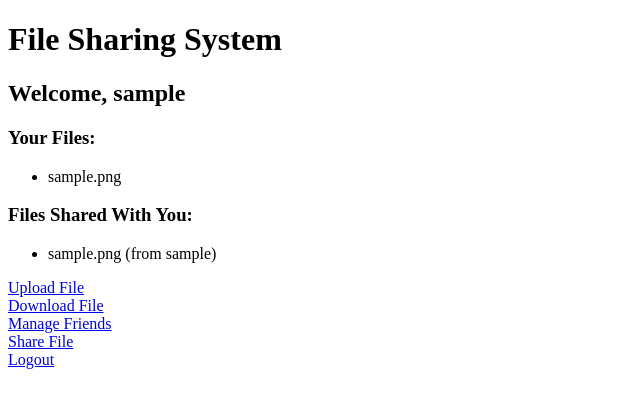
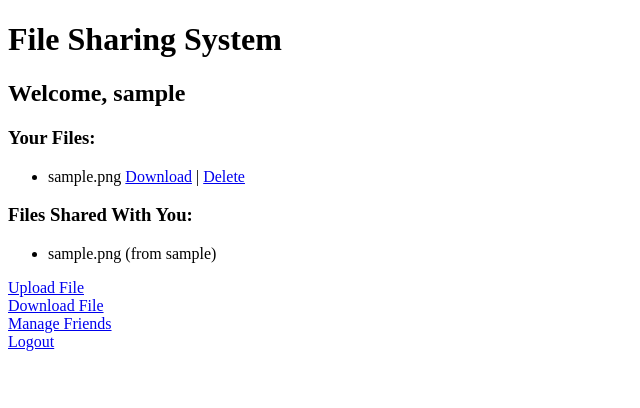
Before and after one commit to AshutoshChaudhary-lgtm/secure_file_sharing, a Django app: page / in a window 1280 px wide. Shown: the top 408 px of the page, without its empty margins (0-640 px from the left). Run offline with Django 5.2, Linux system fonts and the light colour scheme; a user stored in the database is signed in; tables that the repository leaves empty hold one stand-in row (values such as "Sample post"); parts of the project's set-up code (start-up, migrations or seed data) failed here and were passed over.

Commit message:
Add delete file functionality with confirmation template; update index to include delete links

```diff
--- a/app/templates/index.html
+++ b/app/templates/index.html
@@ -22,7 +22,11 @@
         {% if files %}
             <ul>
                 {% for file in files %}
-                    <li>{{ file.filename }}</li>
+                    <li>
+                        {{ file.filename }}
+                        <a href="{% url 'download_file' %}?filename={{ file.filename }}">Download</a> |
+                        <a href="{% url 'delete_file' file.id %}">Delete</a>
+                    </li>
                 {% endfor %}
             </ul>
         {% else %}
@@ -43,7 +47,6 @@
         <a href="{% url 'upload_file' %}">Upload File</a><br>
         <a href="{% url 'download_file' %}?filename=yourfile.txt">Download File</a><br>
         <a href="{% url 'friends' %}">Manage Friends</a><br>
-        <a href="{% url 'share_file' %}">Share File</a><br>
         <a href="{% url 'logout' %}">Logout</a><br>
     {% else %}
         <h2>Welcome to the File Sharing System</h2>
@@ -54,7 +57,6 @@
                 {% endfor %}
             </ul>
         {% endif %}
-
         <a href="{% url 'register' %}">Register</a><br>
         <a href="{% url 'login' %}">Login</a><br>
     {% endif %}
--- a/app/views.py
+++ b/app/views.py
@@ -218,6 +218,28 @@ def download_file(request):
         messages.error(request, 'Invalid request method')
         return redirect('index')
 
+@login_required
+def delete_file(request, file_id):
+    """Delete a file uploaded by the user."""
+    file = get_object_or_404(File, id=file_id, user=request.user)
+    file_path = get_safe_user_file_path(request.user.id, file.filename)
+
+    if request.method == 'POST':
+        # Delete the file from the filesystem
+        if file_path.exists():
+            os.remove(file_path)
+
+        # Delete the FileShare entries
+        FileShare.objects.filter(file=file).delete()
+
+        # Delete the File record
+        file.delete()
+
+        messages.success(request, 'File deleted successfully.')
+        return redirect('index')
+
+    return render(request, 'delete_confirm.html', {'file': file})
+
 def validate_file_extension(filename):
     """Validate file extension"""
     ext = os.path.splitext(filename)[1].lower()
--- a/secure_file_sharing/urls.py
+++ b/secure_file_sharing/urls.py
@@ -13,4 +13,5 @@ urlpatterns = [
     path('download/', views.download_file, name='download_file'),
     path('friends/', views.manage_friends, name='friends'),
     path('share/', views.share_file, name='share_file'),
+    path('delete/<int:file_id>/', views.delete_file, name='delete_file'),
 ]
```
Also changed, not shown: app/templates/delete_confirm.html (added, +18 -0 lines).
